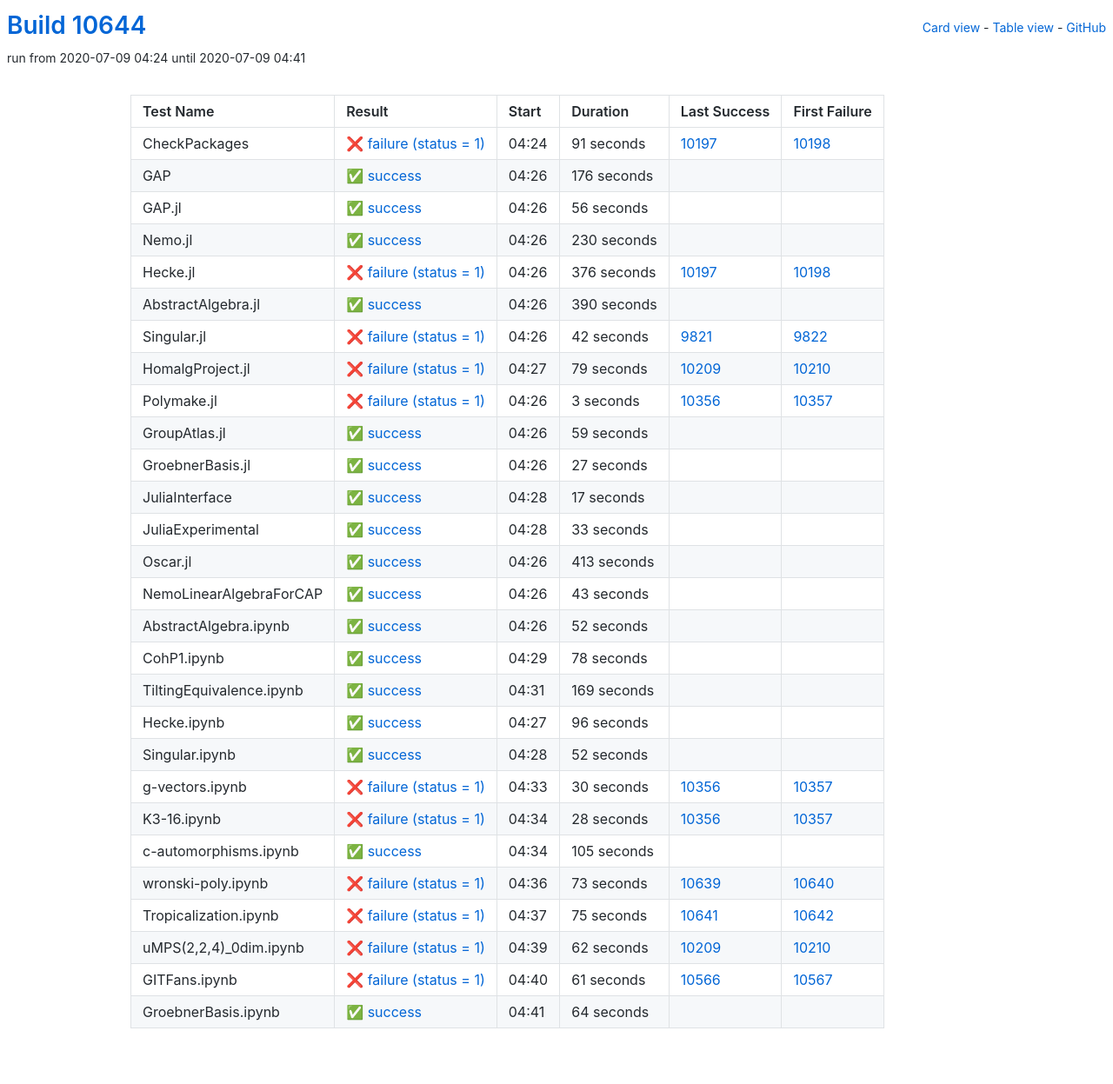
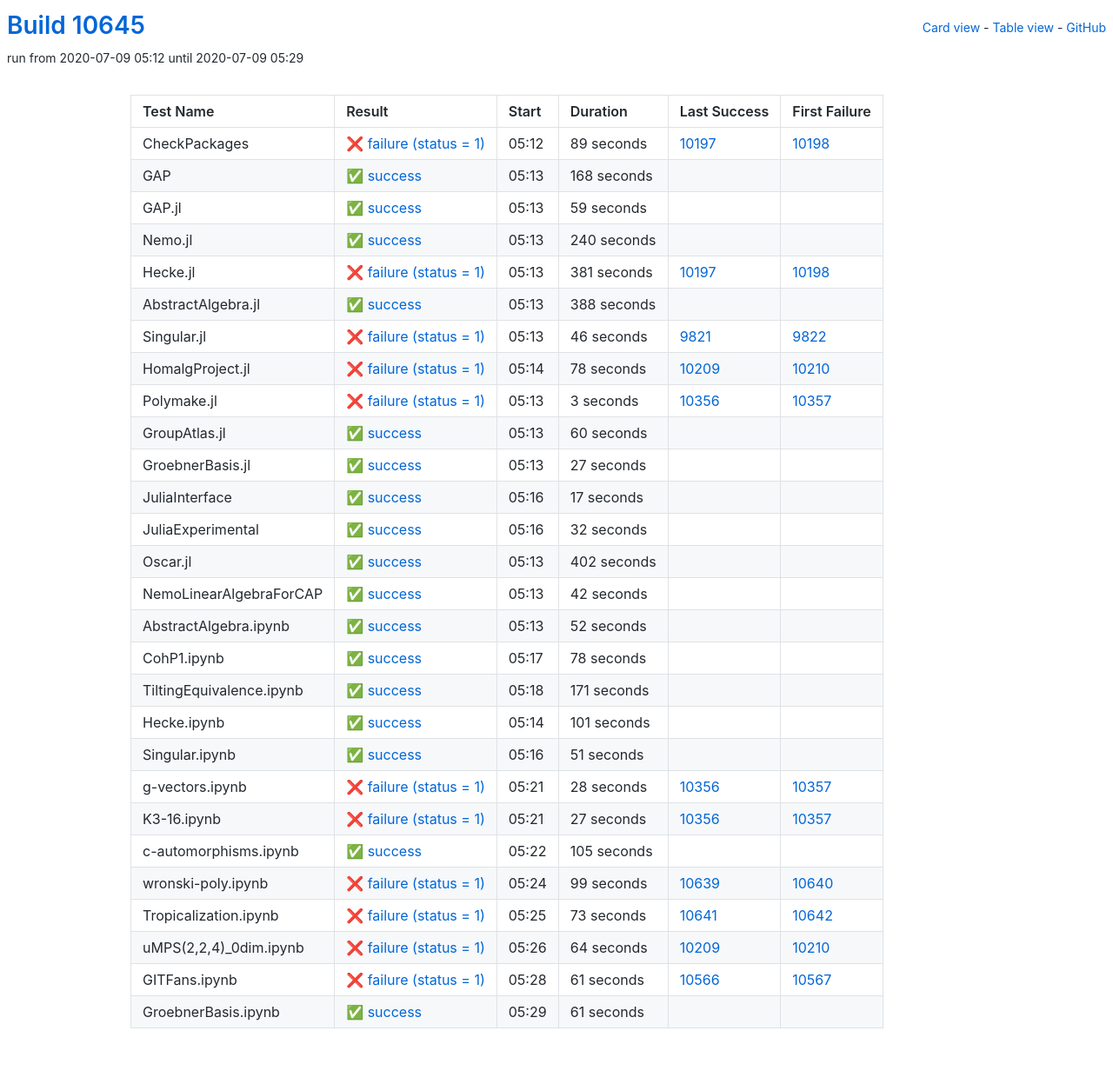
Before and after one commit to oscar-system/oscar-ci-status, a Jekyll site: the page built from table.html, in a window 1280 px wide. Shown: the whole page at 87% size. Built offline with Jekyll 4.4.1, drawn with Linux system fonts in a browser that asks for light colours.

Commit message:
Build #10645

```diff
--- a/_data/ci.yml
+++ b/_data/ci.yml
@@ -1,6 +1,6 @@
 ---
-build: 10644
-build_url: https://oscarci.mathematik.uni-kl.de/job/oscar/10644/
+build: 10645
+build_url: https://oscarci.mathematik.uni-kl.de/job/oscar/10645/
 job: oscar
 organization: oscar-system
 repo: oscar-ci-status
@@ -8,104 +8,104 @@
 tests:
 - name: CheckPackages
   id: checkpackages
-  log: https://oscarci.mathematik.uni-kl.de/job/oscar/10644/artifact/logs/build-10644/CheckPackages.log
-  start: 2020-07-09 04:24
+  log: https://oscarci.mathematik.uni-kl.de/job/oscar/10645/artifact/logs/build-10645/CheckPackages.log
+  start: 2020-07-09 05:12
   success: false
   exitcode: 1
   status: failure
-  duration: 91
+  duration: 89
   last_success: 10197
   last_success_url: https://oscarci.mathematik.uni-kl.de/job/oscar/10197/
   first_failure: 10198
   first_failure_url: https://oscarci.mathematik.uni-kl.de/job/oscar/10198/
 - name: GAP
   id: gap
-  log: https://oscarci.mathematik.uni-kl.de/job/oscar/10644/artifact/logs/build-10644/GAP.log
-  start: 2020-07-09 04:26
+  log: https://oscarci.mathematik.uni-kl.de/job/oscar/10645/artifact/logs/build-10645/GAP.log
+  start: 2020-07-09 05:13
   success: true
   exitcode: 0
   status: success
-  duration: 176
+  duration: 168
   last_success: false
   last_success_url:
   first_failure: false
   first_failure_url:
 - name: GAP.jl
   id: gap-jl
-  log: https://oscarci.mathematik.uni-kl.de/job/oscar/10644/artifact/logs/build-10644/GAP.jl.log
-  start: 2020-07-09 04:26
+  log: https://oscarci.mathematik.uni-kl.de/job/oscar/10645/artifact/logs/build-10645/GAP.jl.log
+  start: 2020-07-09 05:13
   success: true
   exitcode: 0
   status: success
-  duration: 56
+  duration: 59
   last_success: false
   last_success_url:
   first_failure: false
   first_failure_url:
 - name: Nemo.jl
   id: nemo-jl
-  log: https://oscarci.mathematik.uni-kl.de/job/oscar/10644/artifact/logs/build-10644/Nemo.jl.log
-  start: 2020-07-09 04:26
+  log: https://oscarci.mathematik.uni-kl.de/job/oscar/10645/artifact/logs/build-10645/Nemo.jl.log
+  start: 2020-07-09 05:13
   success: true
   exitcode: 0
   status: success
-  duration: 230
+  duration: 240
   last_success: false
   last_success_url:
   first_failure: false
   first_failure_url:
 - name: Hecke.jl
   id: hecke-jl
-  log: https://oscarci.mathematik.uni-kl.de/job/oscar/10644/artifact/logs/build-10644/Hecke.jl.log
-  start: 2020-07-09 04:26
+  log: https://oscarci.mathematik.uni-kl.de/job/oscar/10645/artifact/logs/build-10645/Hecke.jl.log
+  start: 2020-07-09 05:13
   success: false
   exitcode: 1
   status: failure
-  duration: 376
+  duration: 381
   last_success: 10197
   last_success_url: https://oscarci.mathematik.uni-kl.de/job/oscar/10197/
   first_failure: 10198
   first_failure_url: https://oscarci.mathematik.uni-kl.de/job/oscar/10198/
 - name: AbstractAlgebra.jl
   id: abstractalgebra-jl
-  log: https://oscarci.mathematik.uni-kl.de/job/oscar/10644/artifact/logs/build-10644/AbstractAlgebra.jl.log
-  start: 2020-07-09 04:26
+  log: https://oscarci.mathematik.uni-kl.de/job/oscar/10645/artifact/logs/build-10645/AbstractAlgebra.jl.log
+  start: 2020-07-09 05:13
   success: true
   exitcode: 0
   status: success
-  duration: 390
+  duration: 388
   last_success: false
   last_success_url:
   first_failure: false
   first_failure_url:
 - name: Singular.jl
   id: singular-jl
-  log: https://oscarci.mathematik.uni-kl.de/job/oscar/10644/artifact/logs/build-10644/Singular.jl.log
-  start: 2020-07-09 04:26
+  log: https://oscarci.mathematik.uni-kl.de/job/oscar/10645/artifact/logs/build-10645/Singular.jl.log
+  start: 2020-07-09 05:13
   success: false
   exitcode: 1
   status: failure
-  duration: 42
+  duration: 46
   last_success: 9821
   last_success_url: https://oscarci.mathematik.uni-kl.de/job/oscar/9821/
   first_failure: 9822
   first_failure_url: https://oscarci.mathematik.uni-kl.de/job/oscar/9822/
 - name: HomalgProject.jl
   id: homalgproject-jl
-  log: https://oscarci.mathematik.uni-kl.de/job/oscar/10644/artifact/logs/build-10644/HomalgProject.jl.log
-  start: 2020-07-09 04:27
+  log: https://oscarci.mathematik.uni-kl.de/job/oscar/10645/artifact/logs/build-10645/HomalgProject.jl.log
+  start: 2020-07-09 05:14
   success: false
   exitcode: 1
   status: failure
-  duration: 79
+  duration: 78
   last_success: 10209
   last_success_url: https://oscarci.mathematik.uni-kl.de/job/oscar/10209/
   first_failure: 10210
   first_failure_url: https://oscarci.mathematik.uni-kl.de/job/oscar/10210/
 - name: Polymake.jl
   id: polymake-jl
-  log: https://oscarci.mathematik.uni-kl.de/job/oscar/10644/artifact/logs/build-10644/Polymake.jl.log
-  start: 2020-07-09 04:26
+  log: https://oscarci.mathematik.uni-kl.de/job/oscar/10645/artifact/logs/build-10645/Polymake.jl.log
+  start: 2020-07-09 05:13
   success: false
   exitcode: 1
   status: failure
@@ -116,20 +116,20 @@
   first_failure_url: https://oscarci.mathematik.uni-kl.de/job/oscar/10357/
 - name: GroupAtlas.jl
   id: groupatlas-jl
-  log: https://oscarci.mathematik.uni-kl.de/job/oscar/10644/artifact/logs/build-10644/GroupAtlas.jl.log
-  start: 2020-07-09 04:26
+  log: https://oscarci.mathematik.uni-kl.de/job/oscar/10645/artifact/logs/build-10645/GroupAtlas.jl.log
+  start: 2020-07-09 05:13
   success: true
   exitcode: 0
   status: success
-  duration: 59
+  duration: 60
   last_success: false
   last_success_url:
   first_failure: false
   first_failure_url:
 - name: GroebnerBasis.jl
   id: groebnerbasis-jl
-  log: https://oscarci.mathematik.uni-kl.de/job/oscar/10644/artifact/logs/build-10644/GroebnerBasis.jl.log
-  start: 2020-07-09 04:26
+  log: https://oscarci.mathematik.uni-kl.de/job/oscar/10645/artifact/logs/build-10645/GroebnerBasis.jl.log
+  start: 2020-07-09 05:13
   success: true
   exitcode: 0
   status: success
@@ -140,8 +140,8 @@
   first_failure_url:
 - name: JuliaInterface
   id: juliainterface
-  log: https://oscarci.mathematik.uni-kl.de/job/oscar/10644/artifact/logs/build-10644/JuliaInterface.log
-  start: 2020-07-09 04:28
+  log: https://oscarci.mathematik.uni-kl.de/job/oscar/10645/artifact/logs/build-10645/JuliaInterface.log
+  start: 2020-07-09 05:16
   success: true
   exitcode: 0
   status: success
@@ -152,44 +152,44 @@
   first_failure_url:
 - name: JuliaExperimental
   id: juliaexperimental
-  log: https://oscarci.mathematik.uni-kl.de/job/oscar/10644/artifact/logs/build-10644/JuliaExperimental.log
-  start: 2020-07-09 04:28
+  log: https://oscarci.mathematik.uni-kl.de/job/oscar/10645/artifact/logs/build-10645/JuliaExperimental.log
+  start: 2020-07-09 05:16
   success: true
   exitcode: 0
   status: success
-  duration: 33
+  duration: 32
   last_success: false
   last_success_url:
   first_failure: false
   first_failure_url:
 - name: Oscar.jl
   id: oscar-jl
-  log: https://oscarci.mathematik.uni-kl.de/job/oscar/10644/artifact/logs/build-10644/Oscar.jl.log
-  start: 2020-07-09 04:26
+  log: https://oscarci.mathematik.uni-kl.de/job/oscar/10645/artifact/logs/build-10645/Oscar.jl.log
+  start: 2020-07-09 05:13
   success: true
   exitcode: 0
   status: success
-  duration: 413
+  duration: 402
   last_success: false
   last_success_url:
   first_failure: false
   first_failure_url:
 - name: NemoLinearAlgebraForCAP
   id: nemolinearalgebraforcap
-  log: https://oscarci.mathematik.uni-kl.de/job/oscar/10644/artifact/logs/build-10644/NemoLinearAlgebraForCAP.log
-  start: 2020-07-09 04:26
+  log: https://oscarci.mathematik.uni-kl.de/job/oscar/10645/artifact/logs/build-10645/NemoLinearAlgebraForCAP.log
+  start: 2020-07-09 05:13
   success: true
   exitcode: 0
   status: success
-  duration: 43
+  duration: 42
   last_success: false
   last_success_url:
   first_failure: false
   first_failure_url:
 - name: AbstractAlgebra.ipynb
   id: abstractalgebra-ipynb
-  log: https://oscarci.mathematik.uni-kl.de/job/oscar/10644/artifact/logs/build-10644/AbstractAlgebra.ipynb.log
-  start: 2020-07-09 04:26
+  log: https://oscarci.mathematik.uni-kl.de/job/oscar/10645/artifact/logs/build-10645/AbstractAlgebra.ipynb.log
+  start: 2020-07-09 05:13
   success: true
   exitcode: 0
   status: success
@@ -200,8 +200,8 @@
   first_failure_url:
 - name: CohP1.ipynb
   id: cohp1-ipynb
-  log: https://oscarci.mathematik.uni-kl.de/job/oscar/10644/artifact/logs/build-10644/CohP1.ipynb.log
-  start: 2020-07-09 04:29
+  log: https://oscarci.mathematik.uni-kl.de/job/oscar/10645/artifact/logs/build-10645/CohP1.ipynb.log
+  start: 2020-07-09 05:17
   success: true
   exitcode: 0
   status: success
@@ -212,56 +212,44 @@
   first_failure_url:
 - name: TiltingEquivalence.ipynb
   id: tiltingequivalence-ipynb
-  log: https://oscarci.mathematik.uni-kl.de/job/oscar/10644/artifact/logs/build-10644/TiltingEquivalence.ipynb.log
-  start: 2020-07-09 04:31
+  log: https://oscarci.mathematik.uni-kl.de/job/oscar/10645/artifact/logs/build-10645/TiltingEquivalence.ipynb.log
+  start: 2020-07-09 05:18
   success: true
   exitcode: 0
   status: success
-  duration: 169
+  duration: 171
   last_success: false
   last_success_url:
   first_failure: false
   first_failure_url:
 - name: Hecke.ipynb
   id: hecke-ipynb
-  log: https://oscarci.mathematik.uni-kl.de/job/oscar/10644/artifact/logs/build-10644/Hecke.ipynb.log
-  start: 2020-07-09 04:27
+  log: https://oscarci.mathematik.uni-kl.de/job/oscar/10645/artifact/logs/build-10645/Hecke.ipynb.log
+  start: 2020-07-09 05:14
   success: true
   exitcode: 0
   status: success
-  duration: 96
+  duration: 101
   last_success: false
   last_success_url:
   first_failure: false
   first_failure_url:
 - name: Singular.ipynb
   id: singular-ipynb
-  log: https://oscarci.mathematik.uni-kl.de/job/oscar/10644/artifact/logs/build-10644/Singular.ipynb.log
-  start: 2020-07-09 04:28
+  log: https://oscarci.mathematik.uni-kl.de/job/oscar/10645/artifact/logs/build-10645/Singular.ipynb.log
+  start: 2020-07-09 05:16
   success: true
   exitcode: 0
   status: success
-  duration: 52
+  duration: 51
   last_success: false
   last_success_url:
   first_failure: false
   first_failure_url:
 - name: g-vectors.ipynb
   id: g-vectors-ipynb
-  log: https://oscarci.mathematik.uni-kl.de/job/oscar/10644/artifact/logs/build-10644/g-vectors.ipynb.log
-  start: 2020-07-09 04:33
-  success: false
-  exitcode: 1
-  status: failure
-  duration: 30
-  last_success: 10356
-  last_success_url: https://oscarci.mathematik.uni-kl.de/job/oscar/10356/
-  first_failure: 10357
-  first_failure_url: https://oscarci.mathematik.uni-kl.de/job/oscar/10357/
-- name: K3-16.ipynb
-  id: k3-16-ipynb
-  log: https://oscarci.mathematik.uni-kl.de/job/oscar/10644/artifact/logs/build-10644/K3-16.ipynb.log
-  start: 2020-07-09 04:34
+  log: https://oscarci.mathematik.uni-kl.de/job/oscar/10645/artifact/logs/build-10645/g-vectors.ipynb.log
+  start: 2020-07-09 05:21
   success: false
   exitcode: 1
   status: failure
@@ -270,10 +258,22 @@
   last_success_url: https://oscarci.mathematik.uni-kl.de/job/oscar/10356/
   first_failure: 10357
   first_failure_url: https://oscarci.mathematik.uni-kl.de/job/oscar/10357/
+- name: K3-16.ipynb
+  id: k3-16-ipynb
+  log: https://oscarci.mathematik.uni-kl.de/job/oscar/10645/artifact/logs/build-10645/K3-16.ipynb.log
+  start: 2020-07-09 05:21
+  success: false
+  exitcode: 1
+  status: failure
+  duration: 27
+  last_success: 10356
+  last_success_url: https://oscarci.mathematik.uni-kl.de/job/oscar/10356/
+  first_failure: 10357
+  first_failure_url: https://oscarci.mathematik.uni-kl.de/job/oscar/10357/
 - name: c-automorphisms.ipynb
   id: c-automorphisms-ipynb
-  log: https://oscarci.mathematik.uni-kl.de/job/oscar/10644/artifact/logs/build-10644/c-automorphisms.ipynb.log
-  start: 2020-07-09 04:34
+  log: https://oscarci.mathematik.uni-kl.de/job/oscar/10645/artifact/logs/build-10645/c-automorphisms.ipynb.log
+  start: 2020-07-09 05:22
   success: true
   exitcode: 0
   status: success
@@ -284,44 +284,44 @@
   first_failure_url:
 - name: wronski-poly.ipynb
   id: wronski-poly-ipynb
-  log: https://oscarci.mathematik.uni-kl.de/job/oscar/10644/artifact/logs/build-10644/wronski-poly.ipynb.log
-  start: 2020-07-09 04:36
+  log: https://oscarci.mathematik.uni-kl.de/job/oscar/10645/artifact/logs/build-10645/wronski-poly.ipynb.log
+  start: 2020-07-09 05:24
   success: false
   exitcode: 1
   status: failure
-  duration: 73
+  duration: 99
   last_success: 10639
   last_success_url: https://oscarci.mathematik.uni-kl.de/job/oscar/10639/
   first_failure: 10640
   first_failure_url: https://oscarci.mathematik.uni-kl.de/job/oscar/10640/
 - name: Tropicalization.ipynb
   id: tropicalization-ipynb
-  log: https://oscarci.mathematik.uni-kl.de/job/oscar/10644/artifact/logs/build-10644/Tropicalization.ipynb.log
-  start: 2020-07-09 04:37
+  log: https://oscarci.mathematik.uni-kl.de/job/oscar/10645/artifact/logs/build-10645/Tropicalization.ipynb.log
+  start: 2020-07-09 05:25
   success: false
   exitcode: 1
   status: failure
-  duration: 75
+  duration: 73
   last_success: 10641
   last_success_url: https://oscarci.mathematik.uni-kl.de/job/oscar/10641/
   first_failure: 10642
   first_failure_url: https://oscarci.mathematik.uni-kl.de/job/oscar/10642/
 - name: uMPS(2,2,4)_0dim.ipynb
   id: umps-2-2-4-0dim-ipynb
-  log: https://oscarci.mathematik.uni-kl.de/job/oscar/10644/artifact/logs/build-10644/uMPS-2-2-4-_0dim.ipynb.log
-  start: 2020-07-09 04:39
+  log: https://oscarci.mathematik.uni-kl.de/job/oscar/10645/artifact/logs/build-10645/uMPS-2-2-4-_0dim.ipynb.log
+  start: 2020-07-09 05:26
   success: false
   exitcode: 1
   status: failure
-  duration: 62
+  duration: 64
   last_success: 10209
   last_success_url: https://oscarci.mathematik.uni-kl.de/job/oscar/10209/
   first_failure: 10210
   first_failure_url: https://oscarci.mathematik.uni-kl.de/job/oscar/10210/
 - name: GITFans.ipynb
   id: gitfans-ipynb
-  log: https://oscarci.mathematik.uni-kl.de/job/oscar/10644/artifact/logs/build-10644/GITFans.ipynb.log
-  start: 2020-07-09 04:40
+  log: https://oscarci.mathematik.uni-kl.de/job/oscar/10645/artifact/logs/build-10645/GITFans.ipynb.log
+  start: 2020-07-09 05:28
   success: false
   exitcode: 1
   status: failure
@@ -332,12 +332,12 @@
   first_failure_url: https://oscarci.mathematik.uni-kl.de/job/oscar/10567/
 - name: GroebnerBasis.ipynb
   id: groebnerbasis-ipynb
-  log: https://oscarci.mathematik.uni-kl.de/job/oscar/10644/artifact/logs/build-10644/GroebnerBasis.ipynb.log
-  start: 2020-07-09 04:41
+  log: https://oscarci.mathematik.uni-kl.de/job/oscar/10645/artifact/logs/build-10645/GroebnerBasis.ipynb.log
+  start: 2020-07-09 05:29
   success: true
   exitcode: 0
   status: success
-  duration: 64
+  duration: 61
   last_success: false
   last_success_url:
   first_failure: false
```
Also changed, not shown: README.md.
